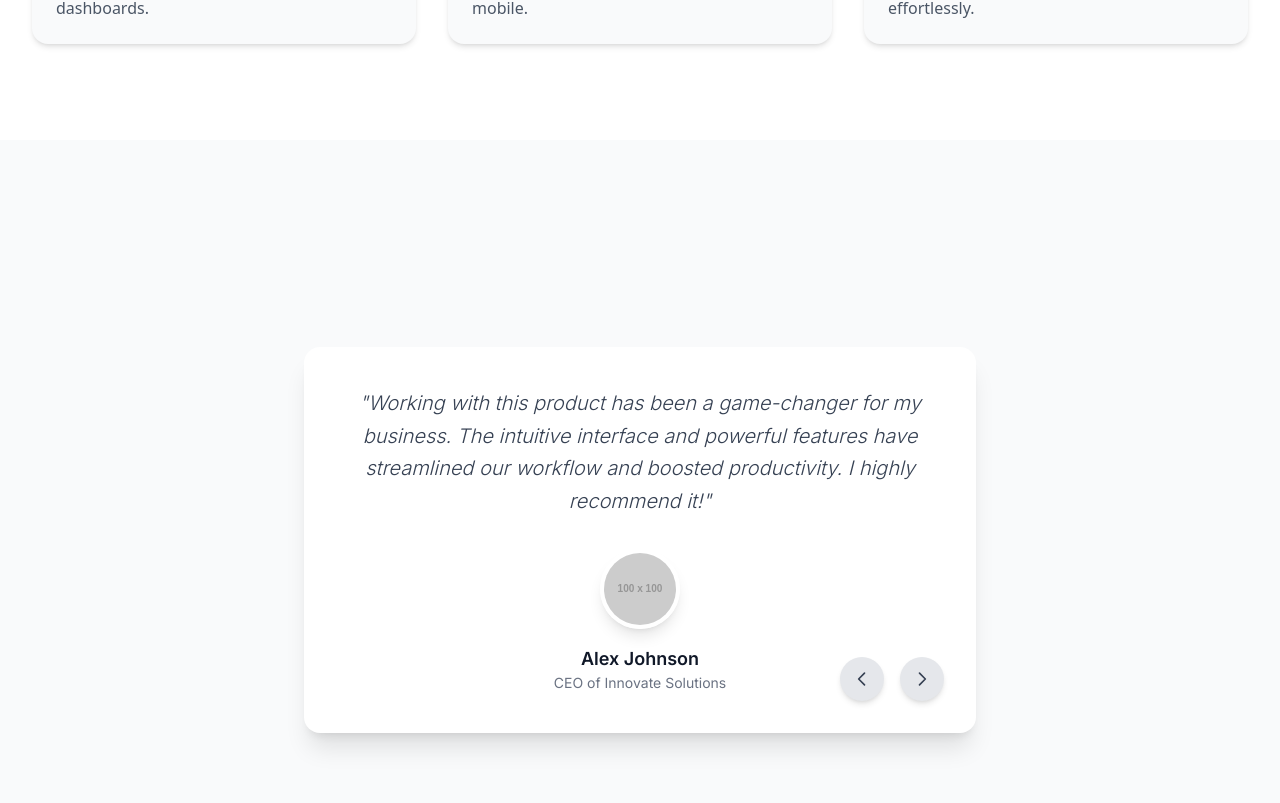
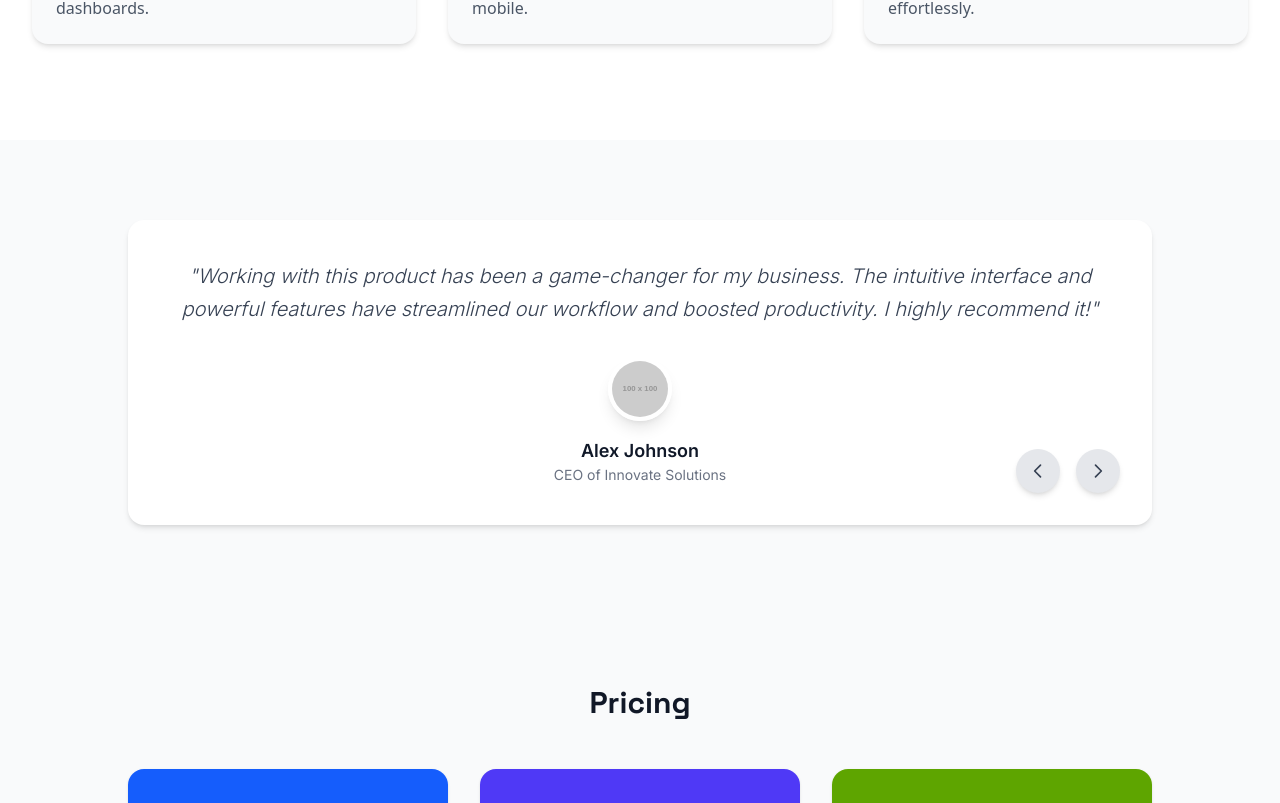
Before and after one commit to rashedInt32/launchpad-ui, a Next.js app: page /variants/saas in a window 1280 px wide. Shown: the part 2457-3260 px from the top of the page. Built offline with nearby package versions, Linux system fonts and the light colour scheme.

Commit message:
Fixed testimonial render

```diff
--- a/components/sections/saas-testimonial.tsx
+++ b/components/sections/saas-testimonial.tsx
@@ -41,8 +41,8 @@ export const SaasTestimonial = () => {
   };
 
   return (
-    <div className="flex items-center justify-center min-h-screen bg-gray-50 p-4 font-inter">
-      <div className="relative w-full max-w-2xl bg-white shadow-xl rounded-2xl p-6 md:p-10 flex flex-col items-center">
+    <div className="flex items-center justify-center  bg-gray-50 p-4 py-20 font-inter">
+      <div className="relative w-full max-w-5xl bg-white shadow-md rounded-2xl p-6 md:p-10 flex flex-col items-center">
         <div className="relative w-full overflow-hidden">
           <div
             className="flex transition-transform duration-500 ease-in-out"
@@ -61,7 +61,9 @@ export const SaasTestimonial = () => {
                   <img
                     src={testimonial.image}
                     alt={testimonial.name}
-                    className="w-20 h-20 rounded-full border-4 border-white shadow-lg"
+                    width={80}
+                    height={80}
+                    className="w-16 h-16 rounded-full border-4 border-white shadow-lg"
                   />
                   <p className="mt-4 font-semibold text-lg text-gray-900">
                     {testimonial.name}
```
